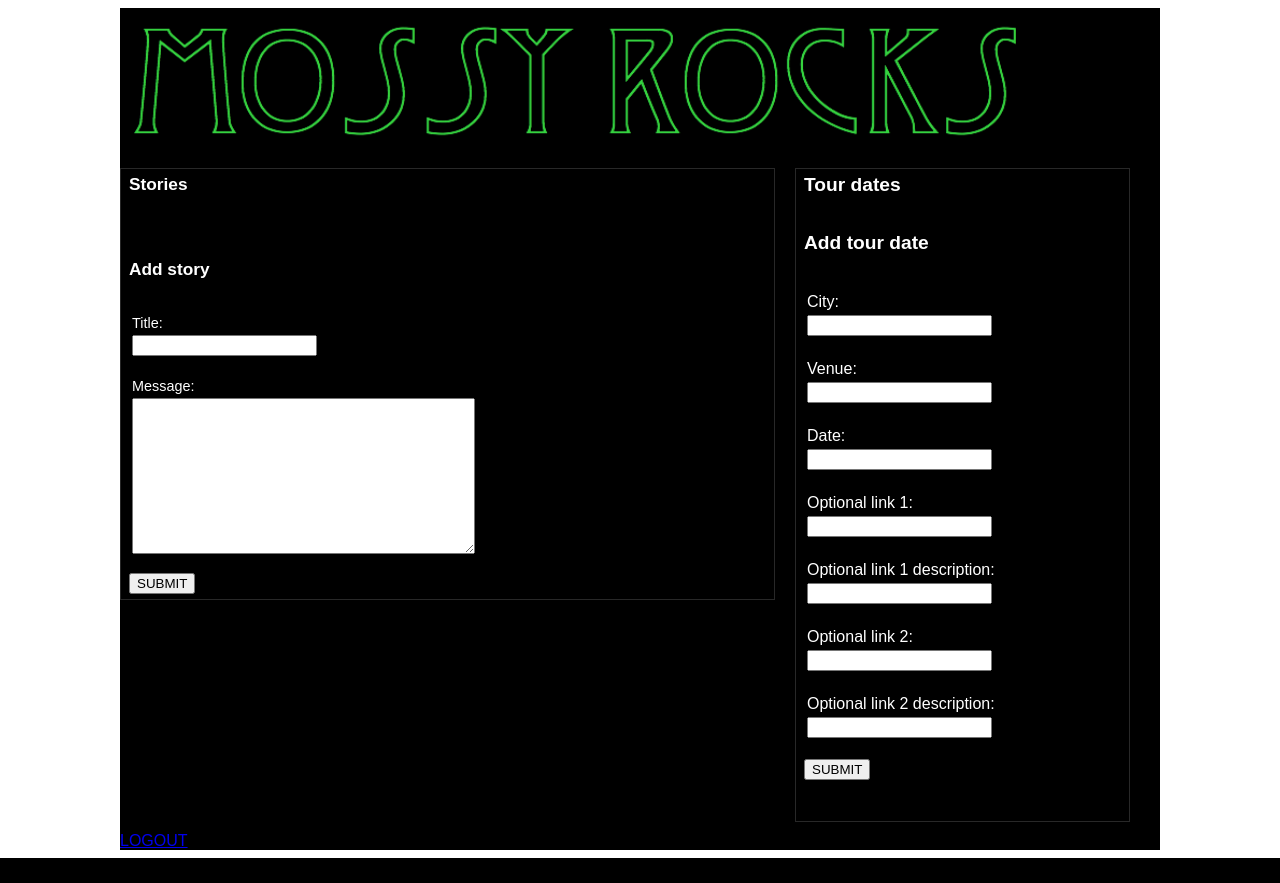
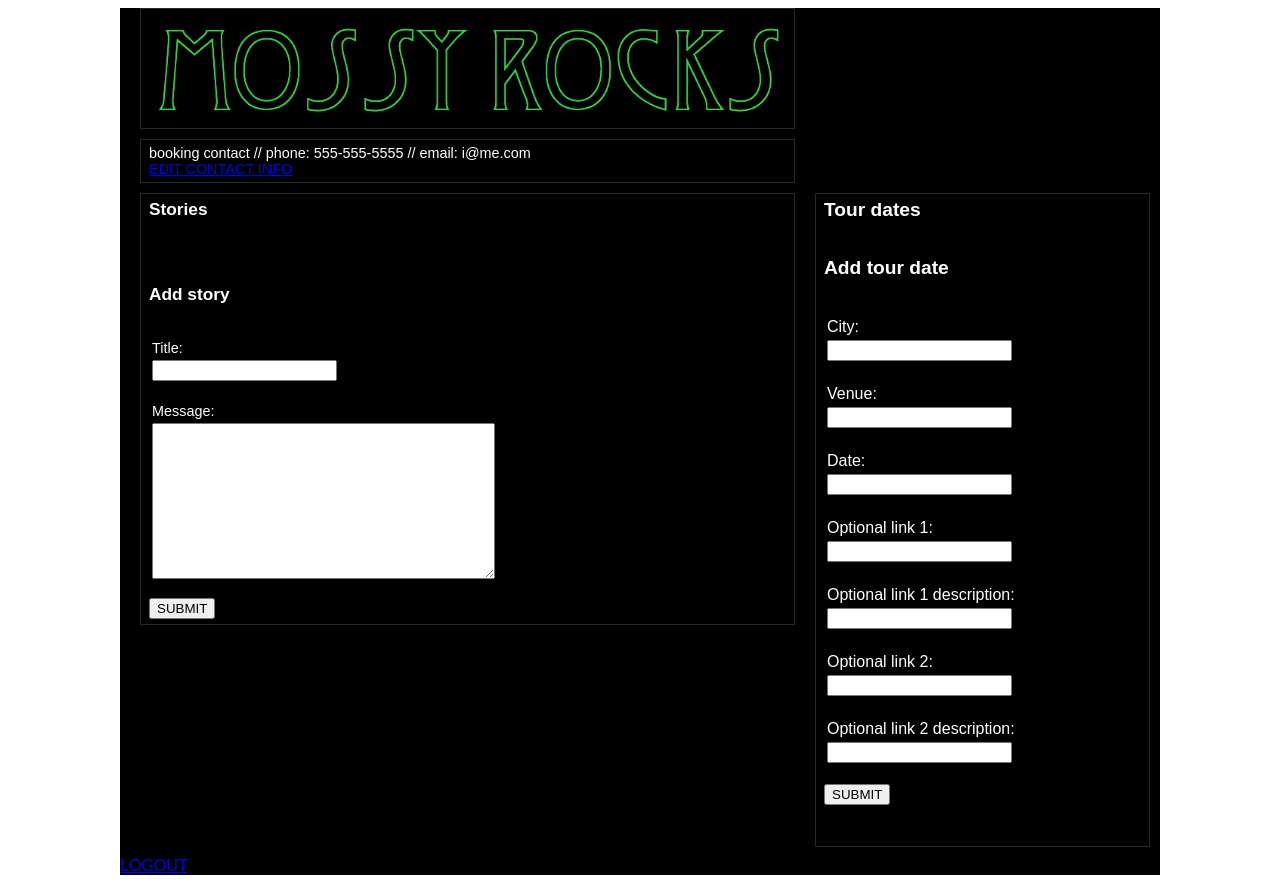
Before and after one commit to 0853RV3R/mossyrocks, a Django app: page / in a window 1280 px wide. Before the commit the page ends 858 px from the top, so only its background shows below. Run offline with Django 3.2, Linux system fonts and the light colour scheme; a user stored in the database is signed in; data comes from the database, SQL or seed files in the repository; both versions use the stored data as it was after the commit; data that the repository does not hold is empty; parts of the project's set-up code (start-up, migrations or seed data) failed here and were passed over.

Commit message:
added contact info
and ability to edit it

```diff
--- a/mossyrocks/urls.py
+++ b/mossyrocks/urls.py
@@ -10,6 +10,7 @@ urlpatterns = patterns('',
      url(r'^login/$', 'django.contrib.auth.views.login'),
      url(r'^logout/$', 'django.contrib.auth.views.logout', {'next_page': '/'}),
      url(r'^addtourdate/$', 'news.views.addtourdate'),
+     url(r'^editcontact/$', 'news.views.editcontact'),
     #url(r'^mossyrocks/', include('mossyrocks.foo.urls')),
 
     # Uncomment the admin/doc line below to enable admin documentation:
--- a/news/forms.py
+++ b/news/forms.py
@@ -1,6 +1,6 @@
 from django import forms
 from django.forms import Textarea
-from news.models import Story, Tourdate
+from news.models import Story, Tourdate, Contact
 
 class StoryForm(forms.ModelForm):
         class Meta:
@@ -11,3 +11,7 @@ class StoryForm(forms.ModelForm):
 class TourdateForm(forms.ModelForm):
         class Meta:
                 model = Tourdate
+
+class ContactForm(forms.ModelForm):
+        class Meta:
+                model = Contact
--- a/news/models.py
+++ b/news/models.py
@@ -25,3 +25,8 @@ class Tourdate(models.Model):
 
         def __unicode__(self):
                 return self.venue
+
+class Contact(models.Model):
+
+        phone = models.CharField(max_length=300)
+        email = models.CharField(max_length=300)
--- a/news/static/css/cssTillIDie.css
+++ b/news/static/css/cssTillIDie.css
@@ -76,6 +76,7 @@ body {
 }
 
 
+
 /* Containers
 ----------------------------------------------------------------------------------------------------*/
 .container_3 {
@@ -141,6 +142,7 @@ body {
     border-style: solid;
     border-width: 1px;
     border-color: rgb(40, 40, 40);
+    margin-left: 20px;
 
 }
 
@@ -167,6 +169,7 @@ body {
     border-style: solid;
     border-width: 1px;
     border-color: rgb(40, 40, 40);
+    margin-left: 20px;
 
 }
 
--- a/news/templates/basic.html
+++ b/news/templates/basic.html
@@ -13,7 +13,12 @@
 
 <div class="container_4">
 
-<img src="{{ STATIC_URL }}images/MR-head.gif" alt=":::MOSSY ROCKS:::" onmouseover="this" src="{{ STATIC_URL }}images/MR-head.gif" onmouseout="images/MR-head.gif" width="911" height="142" />
+    <div class="grid_1">
+
+        <img src="{{ STATIC_URL }}images/MR-head.gif" alt=":::MOSSY ROCKS:::" width="640" height="auto" />
+
+    </div>
+
 
 
 
--- a/news/templates/news.html
+++ b/news/templates/news.html
@@ -1,6 +1,16 @@
 {% extends 'basic.html' %}
 
 {% block main %}
+
+    <div class="grid_1">
+        booking contact // phone: {{ contact.phone }} // email: {{ contact.email }}
+        {% block edit %}
+            {% if user.is_authenticated %}
+                <br>
+                <a href="{% url 'news.views.editcontact' %}">EDIT CONTACT INFO<a>
+            {% endif %}
+        {% endblock edit %}
+    </div>
 
 
     <div class="grid_1">
--- a/news/views.py
+++ b/news/views.py
@@ -1,8 +1,8 @@
 # Create your views here.
 from django.http import HttpResponse
 from django.shortcuts import render, redirect
-from news.models import Story, Tourdate
-from news.forms import StoryForm, TourdateForm
+from news.models import Story, Tourdate, Contact
+from news.forms import StoryForm, TourdateForm, ContactForm
 from django.contrib.auth.models import User
 
 def index(request):
@@ -31,8 +31,8 @@ def index(request):
 
     tourdateList = Tourdate.objects.all().order_by('-date')
 
-    if storyList:
-        print("storyList was generated by news.views")
+    contactList = Contact.objects.get(pk=int(1))
+
 
     form = StoryForm()
 
@@ -43,6 +43,8 @@ def index(request):
             'form': form,
             'form2': form2,
             'tourdate': tourdateList,
+            'contact': contactList,
+
 
     }
 
@@ -68,3 +70,43 @@ def addtourdate(request):
 		    response = response + ' ' + key + ': ' + errors
 	    return HttpResponse('<li class="error">' + response + '</li>')
     return redirect(index)
+
+
+def editcontact(request):
+
+    instance = Contact.objects.get(pk=int(1))
+    form = ContactForm(instance=instance)
+
+    if request.method == "POST":
+        form = ContactForm(request.POST, instance = instance)
+        if form.is_valid:
+            new_date = form.save()
+            return redirect(index)
+        else:
+	    print("Form has errors")
+	    response = 'Errors:'
+            print("Else loop is called")
+	    form = StoryForm(request.POST)
+	    for key in form.errors.keys():
+                value = form.errors[key]
+		errors = ''
+		for error in value:
+		    errors = errors + error + ' '
+		    response = response + ' ' + key + ': ' + errors
+	    return HttpResponse('<li class="error">' + response + '</li>')
+        return redirect(index)
+
+    storyList = Story.objects.all().order_by('-date_posted')
+
+    tourdateList = Tourdate.objects.all().order_by('-date')
+
+    contactList = Contact.objects.all()
+
+    context = {
+        'form3': form,
+        'story': storyList,
+        'tourdate': tourdateList,
+        'contact': contactList,
+    }
+
+    return render(request, 'edit.html', context)
```
Also changed, not shown: news/templates/edit.html (added, +22 -0 lines), database.db, 4 other files.
